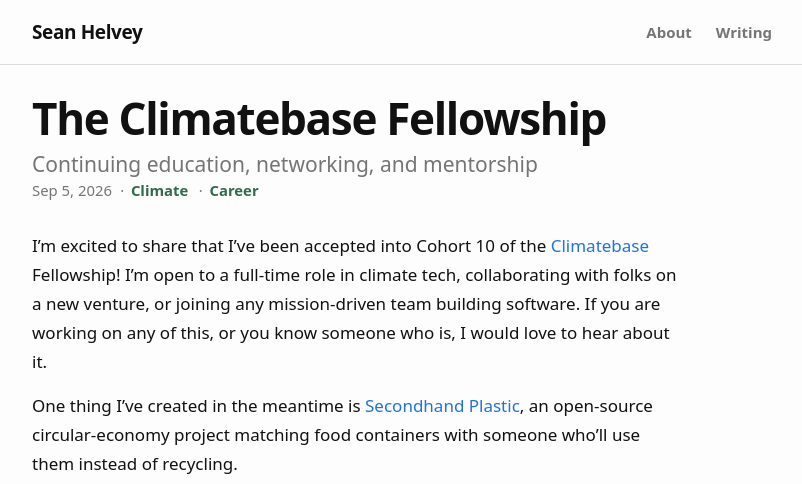
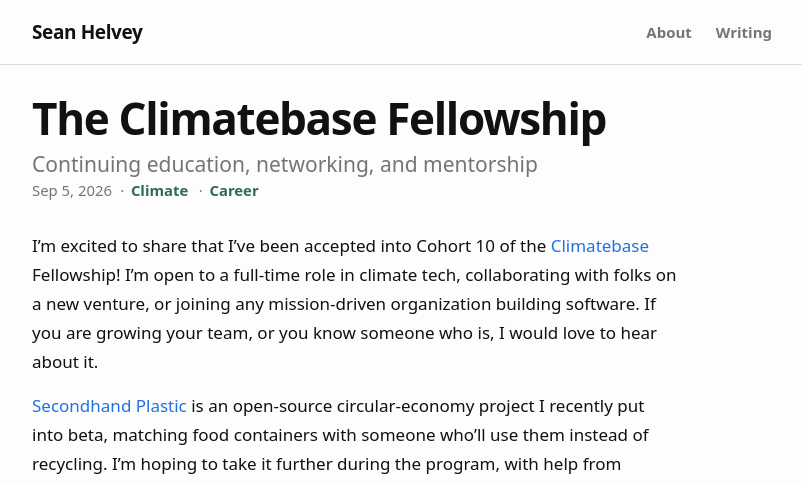
Before and after one commit to seanhelvey/seanhelvey.github.io, a Jekyll site: the page built from _posts/2026-09-05-climatebase-fellowship.md, in a window 1280 px wide. Shown: the top 484 px of the page, without its empty margins (238-1040 px from the left). Built offline with Jekyll 4.4.1, drawn with Linux system fonts in a browser that asks for light colours; some of the changed text lies outside the part shown.

Commit message:
Edit fellowship post body.

```diff
--- a/_posts/2026-09-05-climatebase-fellowship.md
+++ b/_posts/2026-09-05-climatebase-fellowship.md
@@ -7,9 +7,9 @@
 published: true
 tags: [Climate, Career]
 ---
-I'm excited to share that I've been accepted into Cohort 10 of the <a href="https://climatebase.org/" target="_blank">Climatebase</a> Fellowship! I'm open to a full-time role in climate tech, collaborating with folks on a new venture, or joining any mission-driven team building software. If you are working on any of this, or you know someone who is, I would love to hear about it.
+I'm excited to share that I've been accepted into Cohort 10 of the <a href="https://climatebase.org/" target="_blank">Climatebase</a> Fellowship! I'm open to a full-time role in climate tech, collaborating with folks on a new venture, or joining any mission-driven organization building software. If you are growing your team, or you know someone who is, I would love to hear about it.
 
-One thing I've created in the meantime is <a href="/secondhand-plastic/">Secondhand Plastic</a>, an open-source circular-economy project matching food containers with someone who'll use them instead of recycling.
+<a href="/secondhand-plastic/">Secondhand Plastic</a> is an open-source circular-economy project I recently put into beta, matching food containers with someone who'll use them instead of recycling. I'm hoping to take it further during the program, with help from mentors and the rest of the cohort.
 
 <div class="sean-blog-gallery sean-blog-gallery-stack in-measure">
   <figure>
```
Also changed, not shown: other parts of _posts/2026-09-05-climatebase-fellowship.md (+1 -1 lines).
